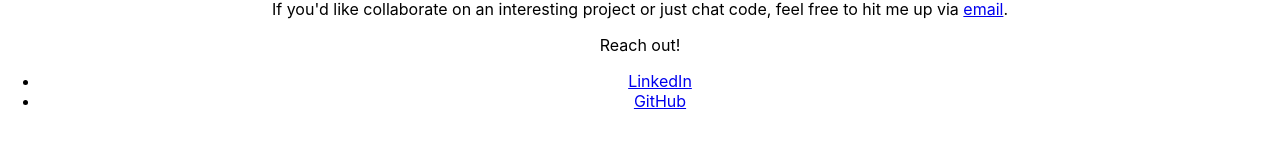
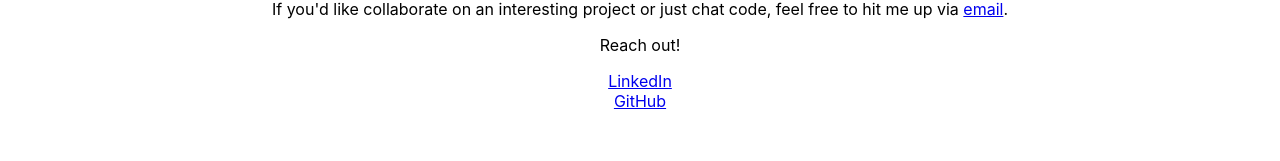
Before and after one commit to creyes25/carolina-reyes-portfolio, a React (Create React App) app: page /contact in a window 1280 px wide. Shown: the part 135-296 px from the top of the page. Built offline with nearby package versions, Linux system fonts and the light colour scheme; the HTML template or start-up script is replaced by a standard one.

Commit message:
style contact page

```diff
--- a/src/pages/Contact/Contact.jsx
+++ b/src/pages/Contact/Contact.jsx
@@ -1,3 +1,5 @@
+import styles from './Contact.module.css'
+
 function Contact() {
   return (
     <main>
@@ -9,7 +11,7 @@ function Contact() {
       </div>
       <div>
         <p>Reach out!</p>
-        <ul>
+        <ul className={styles.contactList}>
           <li><a href="https://www.linkedin.com/in/carolinareyes25/">LinkedIn</a></li>
           <li><a href="https://github.com/creyes25">GitHub</a></li>
         </ul>
--- /dev/null
+++ b/src/pages/Contact/Contact.module.css
@@ -0,0 +1,4 @@
+.contactList{
+  list-style: none;
+  padding: 0;
+}
```
